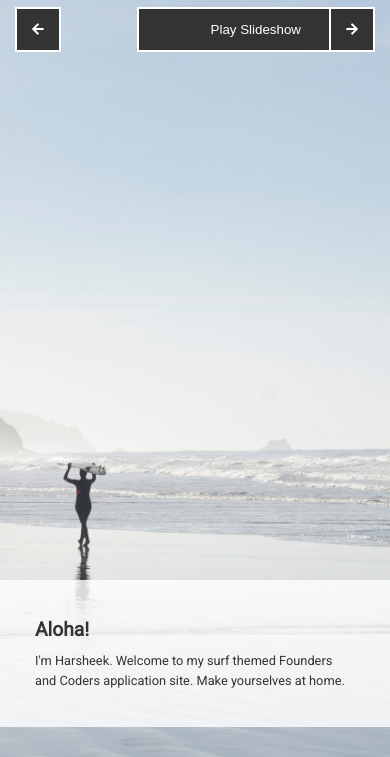
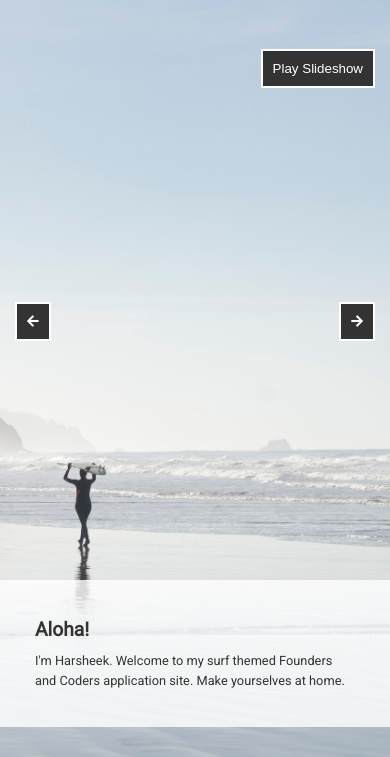
Before and after one commit to HThanki/FAC-application2, a plain HTML site: page index.html in a window 390 px wide. Shown: the part 120-877 px from the top of the page. Drawn offline with Linux system fonts and the light colour scheme.

Commit message:
Slideshow buttons media queries edited in index.html

```diff
--- a/index.html
+++ b/index.html
@@ -45,8 +45,8 @@
       <div class="slide">
         <div class="content">
           <h2>2nd FAC application site</h2>
-            <p>Yes this is my second Founders and Coders site. My 1st application site (submitted for the spring 2019 cohort) is linked in the navigation above. Feel free to take a look.</p>
-            <p>What have I been doing since January 2019? I have been busy progressing through the freeCodeCamp course and completed Wes Bos's JavaScript30 course, where I learnt about DOM manipulation.</p>
+            <p>Yes this is my second Founders and Coders site. My 1st application site (submitted for the Spring 2019 cohort) is linked in the navigation above. Feel free to take a look.</p>
+            <p>What have I been doing since January 2019? I have been working through the freeCodeCamp course and completed Wes Bos's JavaScript30 course, where I learnt about DOM manipulation.</p>
           </div>
         </div>
 
--- a/style.css
+++ b/style.css
@@ -150,12 +150,13 @@ h2 {
       }
 
       .buttons button#pause {
-        top: 15%;
-        left: 35%;
+        top: 20%;
+        padding: 10px;
+
     }
 
     .buttons button#next, .buttons button#prev {
-        top: 15%;
+        padding: 10px;;
     }
 
     .slide .content {
```
